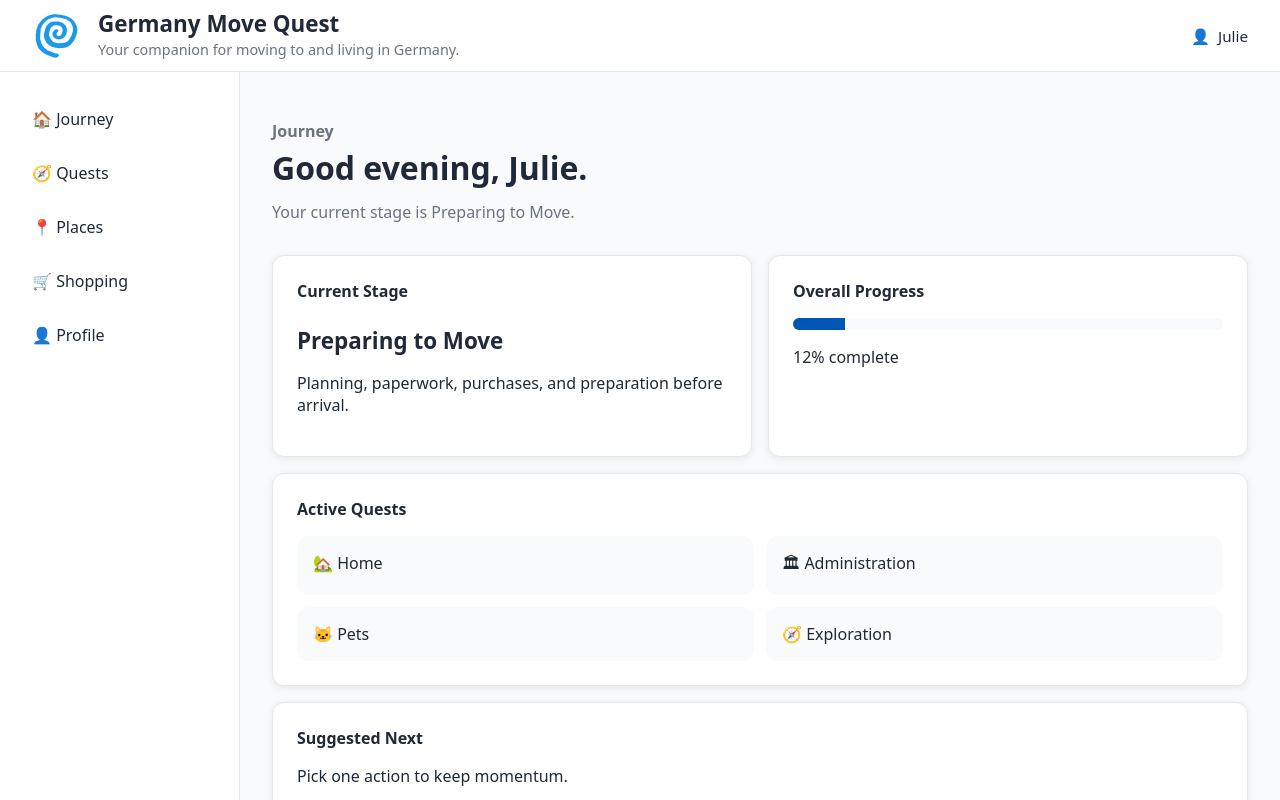
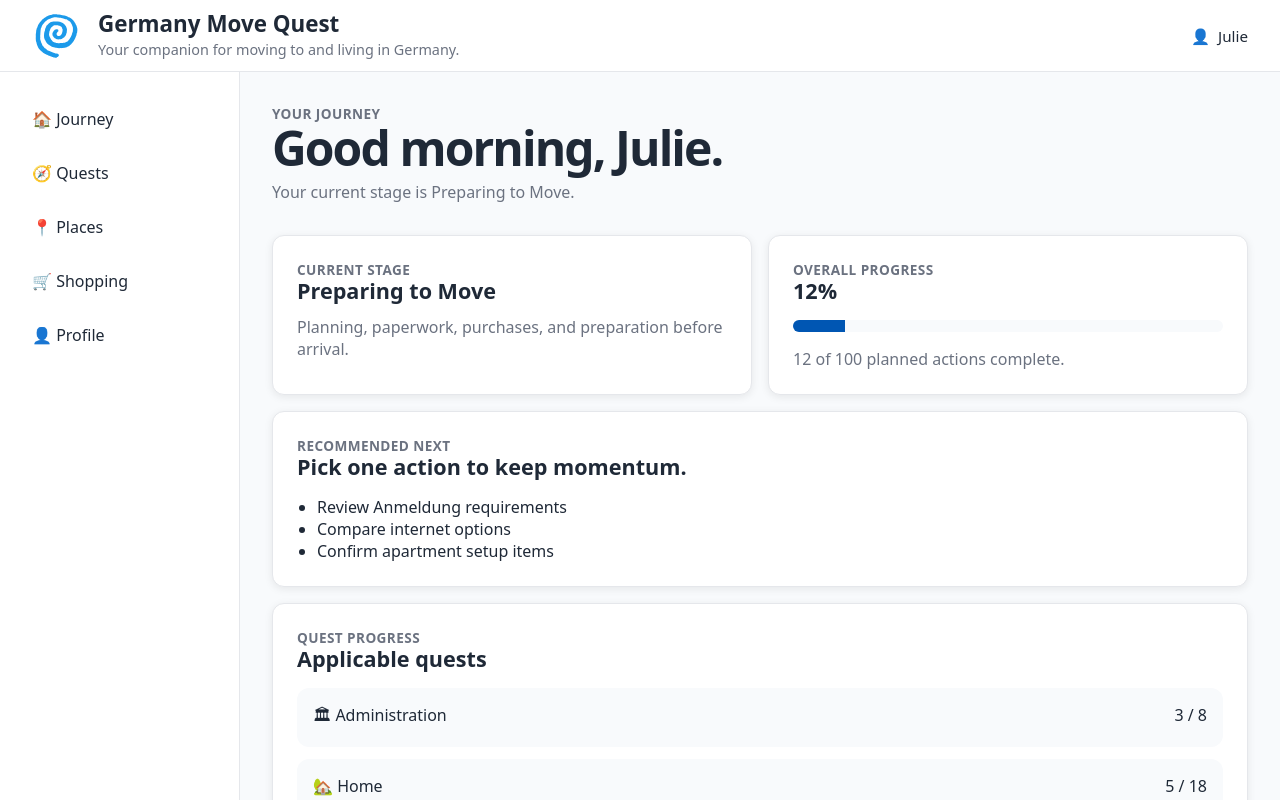
Before and after one commit to JHCairn/germany-move-quest, a React (Vite) app: page / in a window 1280 px wide. Both pictures are taken after a click on the button "Begin Your Journey". Shown: the top 800 px of the page. Built offline with nearby package versions, Linux system fonts and the light colour scheme.

Commit message:
adding a skeleton journey page

```diff
--- a/src/components/AppShell.jsx
+++ b/src/components/AppShell.jsx
@@ -5,18 +5,7 @@ import Sidebar from "./Sidebar";
 import BottomNav from "./BottomNav";
 import JourneyPage from "../pages/JourneyPage";
 
-function getGreeting() {
-  const hour = new Date().getHours();
-
-  if (hour < 12) return "Good morning";
-  if (hour < 18) return "Good afternoon";
-
-  return "Good evening";
-}
-
 function AppShell() {
-  const greeting = getGreeting();
-
   return (
     <div className="app-shell">
       <Header />
@@ -25,7 +14,7 @@ function AppShell() {
         <Sidebar />
 
         <main className="app-main">
-          <JourneyPage greeting={greeting} />
+          <JourneyPage />
         </main>
       </div>
 
@@ -33,4 +22,5 @@ function AppShell() {
     </div>
   );
 }
+
 export default AppShell;
--- a/src/pages/JourneyPage.css
+++ b/src/pages/JourneyPage.css
@@ -1,4 +1,5 @@
 .journey-page {
+  width: 100%;
   max-width: 1100px;
 }
 
@@ -6,20 +7,26 @@
   margin-bottom: 2rem;
 }
 
-.journey-eyebrow {
+.journey-eyebrow,
+.card-eyebrow {
+  margin: 0 0 0.5rem;
   color: var(--text-light);
+  font-size: 0.85rem;
   font-weight: 700;
-  margin-bottom: 0.5rem;
+  letter-spacing: 0.03em;
+  text-transform: uppercase;
 }
 
 .journey-header h1 {
   margin: 0 0 0.5rem;
-  font-size: 2rem;
-  line-height: 1.1;
   color: var(--text);
+  font-size: clamp(2rem, 4vw, 3rem);
+  line-height: 1.05;
+  letter-spacing: -0.04em;
 }
 
 .journey-header p {
+  margin: 0;
   color: var(--text-light);
 }
 
@@ -38,16 +45,15 @@
 }
 
 .dashboard-card h2 {
-  margin: 0 0 1rem;
-  font-size: 1rem;
+  margin: 0 0 0.75rem;
   color: var(--text);
+  font-size: 1.35rem;
+  line-height: 1.15;
 }
 
-.stage-label {
-  font-size: 1.4rem;
-  font-weight: 700;
-  color: var(--text);
-  margin-bottom: 0.5rem;
+.dashboard-card p {
+  margin: 0;
+  color: var(--text-light);
 }
 
 .wide-card {
@@ -56,10 +62,11 @@
 
 .progress-bar {
   height: 12px;
+  margin: 1rem 0;
+  overflow: hidden;
+
   background: var(--background);
   border-radius: 999px;
-  overflow: hidden;
-  margin-bottom: 1rem;
 }
 
 .progress-fill {
@@ -68,21 +75,29 @@
   background: var(--primary);
 }
 
-.quest-list {
-  display: grid;
-  grid-template-columns: repeat(2, minmax(0, 1fr));
-  gap: 0.75rem;
+.recommendation-list,
+.milestone-list {
+  margin: 1rem 0 0;
+  padding-left: 1.25rem;
+  color: var(--text);
 }
 
-.quest-list div {
+.quest-progress-list {
+  display: grid;
+  gap: 0.75rem;
+  margin-top: 1rem;
+}
+
+.quest-progress-row {
+  display: flex;
+  justify-content: space-between;
+  gap: 1rem;
+
+  padding: 1rem;
   background: var(--background);
   border-radius: var(--radius);
-  padding: 1rem;
-}
 
-.action-list {
-  margin: 1rem 0 0;
-  padding-left: 1.25rem;
+  color: var(--text);
 }
 
 @media (max-width: 768px) {
@@ -98,7 +113,11 @@
     grid-column: span 1;
   }
 
-  .quest-list {
-    grid-template-columns: 1fr;
+  .dashboard-card {
+    padding: 1.25rem;
+  }
+
+  .quest-progress-row {
+    align-items: flex-start;
   }
 }
--- a/src/pages/JourneyPage.jsx
+++ b/src/pages/JourneyPage.jsx
@@ -1,49 +1,81 @@
 import "./JourneyPage.css";
 
-
-function JourneyPage({ greeting }) {
+function JourneyPage() {
   return (
     <section className="journey-page">
       <div className="journey-header">
-        <p className="journey-eyebrow">Journey</p>
-        <h1>{greeting}, Julie.</h1>
+        <p className="journey-eyebrow">Your Journey</p>
+        <h1>Good morning, Julie.</h1>
         <p>Your current stage is Preparing to Move.</p>
       </div>
 
       <div className="journey-grid">
         <article className="dashboard-card">
-          <h2>Current Stage</h2>
-          <p className="stage-label">Preparing to Move</p>
+          <p className="card-eyebrow">Current Stage</p>
+          <h2>Preparing to Move</h2>
           <p>Planning, paperwork, purchases, and preparation before arrival.</p>
         </article>
 
         <article className="dashboard-card">
-          <h2>Overall Progress</h2>
+          <p className="card-eyebrow">Overall Progress</p>
+          <h2>12%</h2>
           <div className="progress-bar">
             <div className="progress-fill"></div>
           </div>
-          <p>12% complete</p>
+          <p>12 of 100 planned actions complete.</p>
         </article>
 
         <article className="dashboard-card wide-card">
-          <h2>Active Quests</h2>
+          <p className="card-eyebrow">Recommended Next</p>
+          <h2>Pick one action to keep momentum.</h2>
 
-          <div className="quest-list">
-            <div>🏡 Home</div>
-            <div>🏛 Administration</div>
-            <div>🐱 Pets</div>
-            <div>🧭 Exploration</div>
+          <ul className="recommendation-list">
+            <li>Review Anmeldung requirements</li>
+            <li>Compare internet options</li>
+            <li>Confirm apartment setup items</li>
+          </ul>
+        </article>
+
+        <article className="dashboard-card wide-card">
+          <p className="card-eyebrow">Quest Progress</p>
+          <h2>Applicable quests</h2>
+
+          <div className="quest-progress-list">
+            <div className="quest-progress-row">
+              <span>🏛 Administration</span>
+              <span>3 / 8</span>
+            </div>
+
+            <div className="quest-progress-row">
+              <span>🏡 Home</span>
+              <span>5 / 18</span>
+            </div>
+
+            <div className="quest-progress-row">
+              <span>💰 Finance</span>
+              <span>2 / 7</span>
+            </div>
+
+            <div className="quest-progress-row">
+              <span>🐱 Pets</span>
+              <span>1 / 4</span>
+            </div>
+
+            <div className="quest-progress-row">
+              <span>🧳 Transition</span>
+              <span>0 / 6</span>
+            </div>
           </div>
         </article>
 
         <article className="dashboard-card wide-card">
-          <h2>Suggested Next</h2>
-          <p>Pick one action to keep momentum.</p>
+          <p className="card-eyebrow">Upcoming Milestones</p>
+          <h2>Things to keep on the radar</h2>
 
-          <ul className="action-list">
-            <li>Arrange internet options</li>
-            <li>Confirm apartment purchases</li>
-            <li>Review Anmeldung requirements</li>
+          <ul className="milestone-list">
+            <li>Apartment handover</li>
+            <li>Move date</li>
+            <li>Anmeldung window</li>
           </ul>
         </article>
       </div>
```
Also changed, not shown: 2 other files (tests, documents, lock files or other folders).
